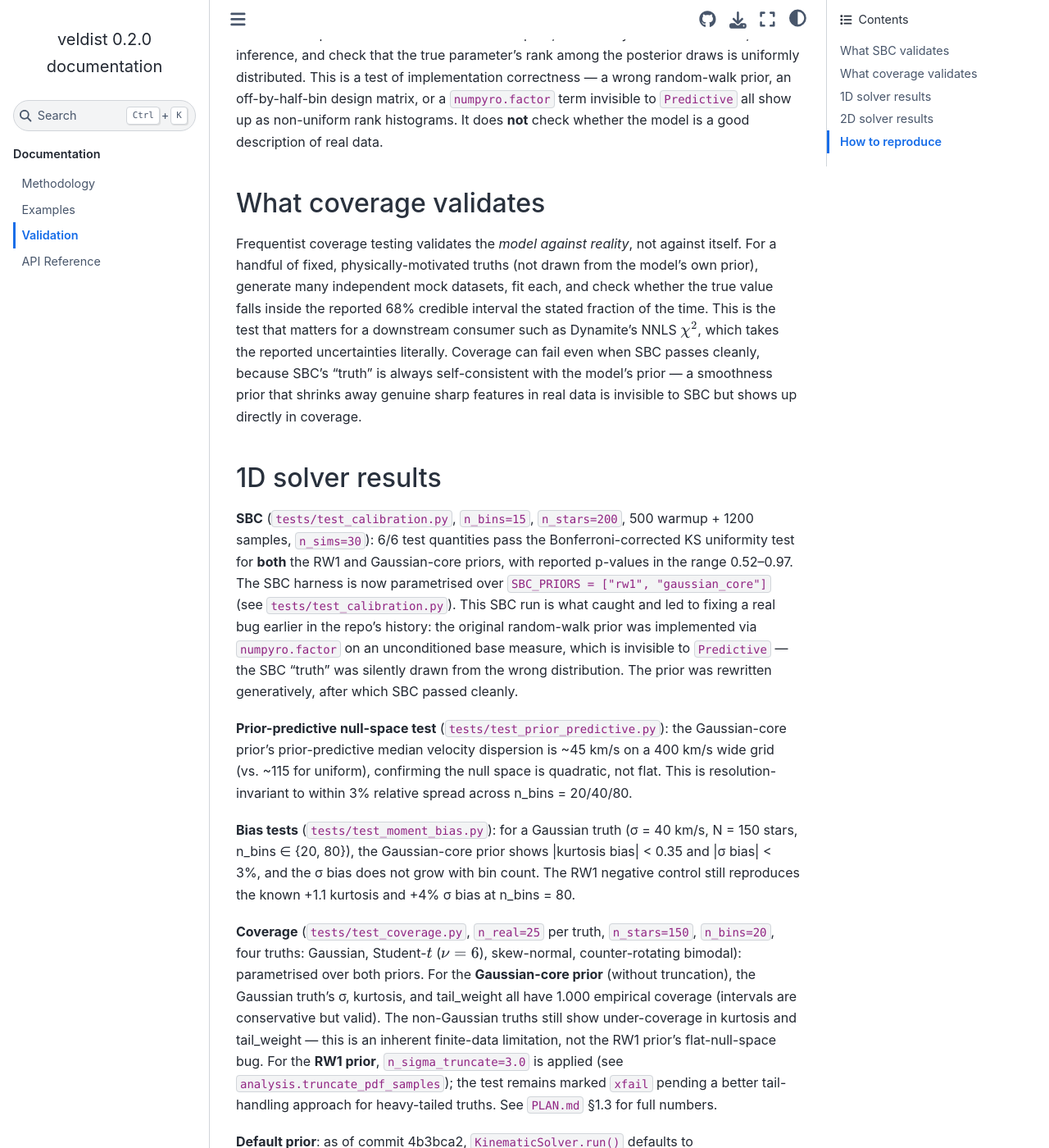
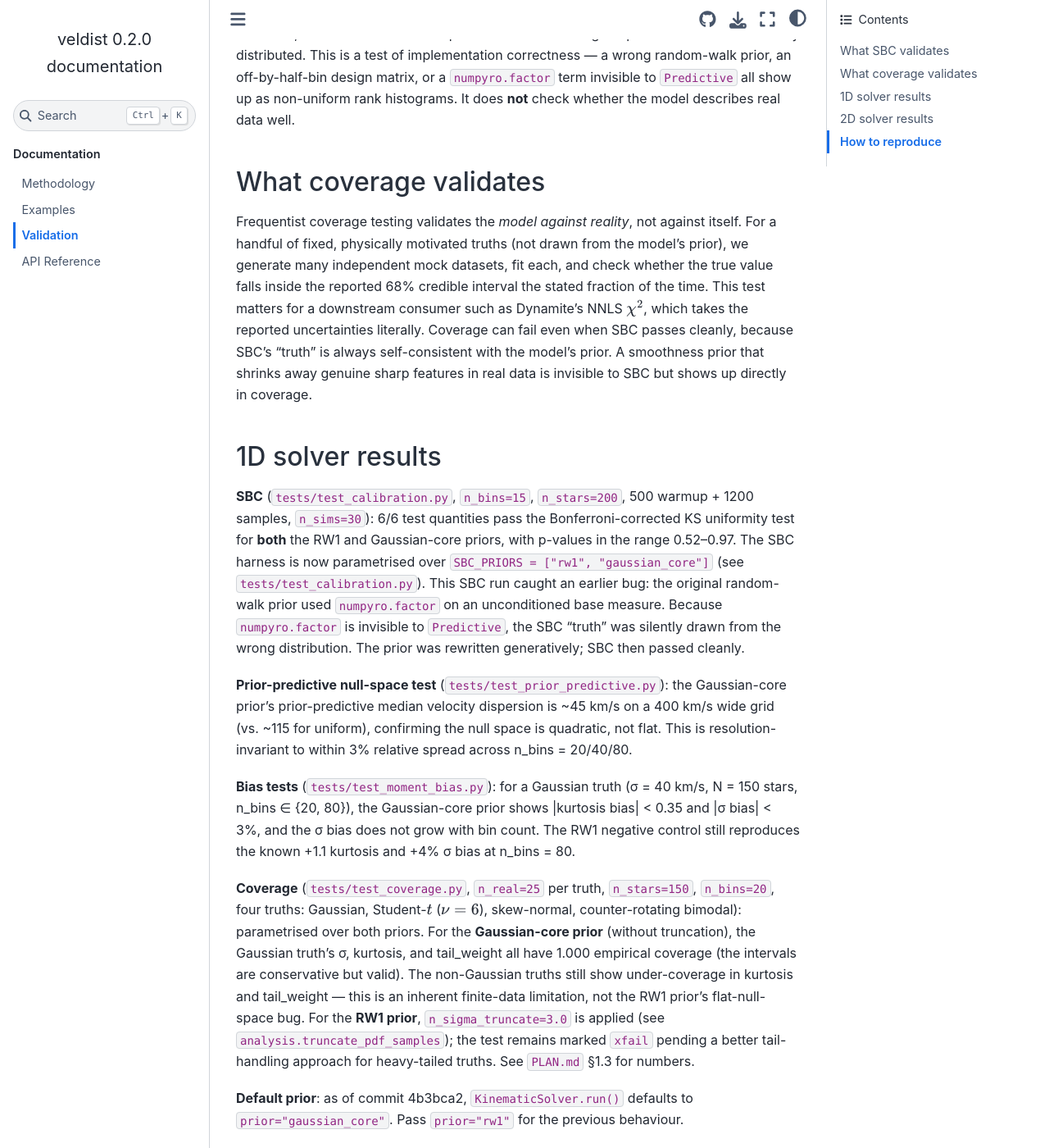
Before and after one commit to pjs902/veldist, a Sphinx documentation site: the page built from docs/validation.md, in a window 1280 px wide and 1400 px high, scrolled down 363 px. Shown: the whole window at 82% size. Built offline with Sphinx 7.4.7 and the Sphinx Book theme 1.1.4, drawn with Linux system fonts in a browser that asks for light colours; some of the changed text lies outside the part shown.

Commit message:
docs: tighten validation.md prose (split long sentences, remove em-dashes, trim filler)

````diff
--- a/docs/validation.md
+++ b/docs/validation.md
@@ -1,11 +1,10 @@
 # Validation
 
-This page summarises the statistical validation currently in the test suite
-for both the 1D (`KinematicSolver`) and 2D (`KinematicSolver2D`) solvers, and
-the 2D solver's performance gate. It reports what these tests found — including
-a known, currently-unresolved bias — rather than only the results that look
-good. See `PLAN.md` §1.2, §1.3, §3.3, and §3.4 for the full methodology and
-the reasoning behind each design choice.
+This page summarises the statistical validation in the test suite for the 1D
+(`KinematicSolver`) and 2D (`KinematicSolver2D`) solvers, and the 2D solver's
+performance gate. It reports what these tests found, including a known
+unresolved bias. See `PLAN.md` §1.2, §1.3, §3.3, and §3.4 for the full
+methodology.
 
 ## What SBC validates
 
@@ -16,34 +15,33 @@ parameter's rank among the posterior draws is uniformly distributed. This
 is a test of implementation correctness — a wrong random-walk prior, an
 off-by-half-bin design matrix, or a `numpyro.factor` term invisible to
 `Predictive` all show up as non-uniform rank histograms. It does **not**
-check whether the model is a good description of real data.
+check whether the model describes real data well.
 
 ## What coverage validates
 
 Frequentist coverage testing validates the *model against reality*, not
-against itself. For a handful of fixed, physically-motivated truths (not
-drawn from the model's own prior), generate many independent mock datasets,
+against itself. For a handful of fixed, physically motivated truths (not
+drawn from the model's prior), we generate many independent mock datasets,
 fit each, and check whether the true value falls inside the reported 68%
-credible interval the stated fraction of the time. This is the test that
-matters for a downstream consumer such as Dynamite's NNLS $\chi^2$, which
-takes the reported uncertainties literally. Coverage can fail even when SBC
-passes cleanly, because SBC's "truth" is always self-consistent with the
-model's prior — a smoothness prior that shrinks away genuine sharp features
-in real data is invisible to SBC but shows up directly in coverage.
+credible interval the stated fraction of the time. This test matters for a
+downstream consumer such as Dynamite's NNLS $\chi^2$, which takes the
+reported uncertainties literally. Coverage can fail even when SBC passes
+cleanly, because SBC's "truth" is always self-consistent with the model's
+prior. A smoothness prior that shrinks away genuine sharp features in real
+data is invisible to SBC but shows up directly in coverage.
 
 ## 1D solver results
 
 **SBC** (`tests/test_calibration.py`, `n_bins=15`, `n_stars=200`,
 500 warmup + 1200 samples, `n_sims=30`): 6/6 test quantities pass the
 Bonferroni-corrected KS uniformity test for **both** the RW1 and
-Gaussian-core priors, with reported p-values in the range 0.52–0.97. The
-SBC harness is now parametrised over ``SBC_PRIORS = ["rw1", "gaussian_core"]``
-(see `tests/test_calibration.py`). This SBC run is what caught and led to
-fixing a real bug earlier in the repo's history: the original random-walk
-prior was implemented via `numpyro.factor` on an unconditioned base measure,
-which is invisible to `Predictive` — the SBC "truth" was silently drawn from
-the wrong distribution. The prior was rewritten generatively, after which SBC
-passed cleanly.
+Gaussian-core priors, with p-values in the range 0.52–0.97. The SBC harness
+is now parametrised over ``SBC_PRIORS = ["rw1", "gaussian_core"]``
+(see `tests/test_calibration.py`). This SBC run caught an earlier bug: the
+original random-walk prior used `numpyro.factor` on an unconditioned base
+measure. Because `numpyro.factor` is invisible to `Predictive`, the SBC
+"truth" was silently drawn from the wrong distribution. The prior was
+rewritten generatively; SBC then passed cleanly.
 
 **Prior-predictive null-space test** (`tests/test_prior_predictive.py`):
 the Gaussian-core prior's prior-predictive median velocity dispersion is
@@ -61,30 +59,28 @@ with bin count. The RW1 negative control still reproduces the known
 `n_bins=20`, four truths: Gaussian, Student-$t$ ($\nu=6$), skew-normal,
 counter-rotating bimodal): parametrised over both priors. For the
 **Gaussian-core prior** (without truncation), the Gaussian truth's σ, kurtosis,
-and tail_weight all have 1.000 empirical coverage (intervals are conservative
-but valid). The non-Gaussian truths still show under-coverage in kurtosis and
-tail_weight — this is an inherent finite-data limitation, not the RW1 prior's
-flat-null-space bug. For the **RW1 prior**, `n_sigma_truncate=3.0` is applied
-(see `analysis.truncate_pdf_samples`); the test remains marked `xfail` pending
-a better tail-handling approach for heavy-tailed truths. See `PLAN.md` §1.3
-for full numbers.
+and tail_weight all have 1.000 empirical coverage (the intervals are
+conservative but valid). The non-Gaussian truths still show under-coverage in
+kurtosis and tail_weight — this is an inherent finite-data limitation, not the
+RW1 prior's flat-null-space bug. For the **RW1 prior**, `n_sigma_truncate=3.0`
+is applied (see `analysis.truncate_pdf_samples`); the test remains marked
+`xfail` pending a better tail-handling approach for heavy-tailed truths. See
+`PLAN.md` §1.3 for numbers.
 
 **Default prior**: as of commit 4b3bca2, `KinematicSolver.run()` defaults
-to `prior="gaussian_core"`. Pass `prior="rw1"` explicitly for the previous
-behaviour.
+to `prior="gaussian_core"`. Pass `prior="rw1"` for the previous behaviour.
 
 ## 2D solver results
 
 **SBC** (`tests/test_calibration_2d.py`, `K=10` (100 cells), `n_stars=250`,
 500 warmup + 1200 samples, `n_sims=30`): 6/6 test quantities (`mean_x`,
-`mean_y`, `sigma_x`, `sigma_y`, `rho`, `smoothness_sigma`) pass, 0/30
+`mean_y`, `sigma_x`, `sigma_y`, `rho`, `smoothness_sigma`) pass; 0/30
 simulations failed. The 2D model's GMRF prior was already implemented
 generatively (`z ~ N(0, I)` plus a deterministic Cholesky-whitening
 transform, never a bare `numpyro.factor` penalty) from the start, following
-the lesson learned from the 1D SBC bug above — this was verified rather than
-assumed, via `test_prior_predictive_is_smooth_2d`, which checks that
-`Predictive` draws of `intrinsic_pdf` are diffuse GMRF-like fields and not
-near-one-hot spikes.
+the lesson learned from the 1D SBC bug above. This was verified via
+`test_prior_predictive_is_smooth_2d`, which checks that `Predictive` draws of
+`intrinsic_pdf` are diffuse GMRF-like fields and not near-one-hot spikes.
 
 **Recovery** (`tests/test_veldist2d.py`, slow tests): the acceptance
 criterion for "2D minimally working" per the plan is recovering the full
@@ -94,24 +90,22 @@ marginal recovery alone would be equally well passed by a separable
 bivariate Gaussian with covariance $\mathrm{Var}(x)=\sigma_x^2$,
 $\mathrm{Var}(y)=\sigma_y^2$, $\mathrm{Cov}(x,y)=\rho\sigma_x\sigma_y$,
 using $\sigma_x=8$, $\sigma_y=6$, $\rho=0.6$, and recovers all three
-independent covariance
-components within the posterior half-68CI (5$\sigma$ tolerance).
-`test_recover_isotropic_gaussian` is the $\rho=0$ control, and
-`test_2d_marginal_matches_1d` cross-checks the 2D solver's $\hat v_1$
-marginal against a direct 1D fit of the same data — both pass. One finding
-along the way: these tests needed `n_stars=2000` rather than the
-plan-suggested 200–400, because at lower star counts the GMRF prior induces
-a measurable finite-sample shrinkage bias in the recovered variance (the
-same underlying mechanism as the 1D kurtosis bias above — many free grid
-cells relative to star count). This was fixed by raising $N$, a genuine
-mitigation, rather than by loosening the tolerance.
+independent covariance components within the posterior half-68CI
+(5$\sigma$ tolerance). `test_recover_isotropic_gaussian` is the $\rho=0$
+control. `test_2d_marginal_matches_1d` cross-checks the 2D solver's
+$\hat v_1$ marginal against a direct 1D fit of the same data — both pass.
+One finding: these tests needed `n_stars=2000` rather than the plan-suggested
+200–400, because at lower star counts the GMRF prior induces a measurable
+finite-sample shrinkage bias in the recovered variance (the same underlying
+mechanism as the 1D kurtosis bias above — many free grid cells relative to
+star count). This was fixed by raising $N$, a genuine mitigation, rather than
+by loosening the tolerance.
 
 **Performance gate** (`PLAN.md` §3.4): the plan defines an explicit,
-measurable gate before considering any SVI/Pathfinder escalation — run
+measurable gate before considering any SVI/Pathfinder escalation. Run
 `K=20` (400 cells), `N=5000` mock stars, 500 warmup + 1000 samples on CPU
 with 4 chains, and proceed with plain NUTS if wall time < 10 min, minimum
-ESS/`n_samples` > 0.1, and maximum $\hat R$ < 1.01. Measured directly this
-session:
+ESS/`n_samples` > 0.1, and maximum $\hat R$ < 1.01. Measured:
 
 | Criterion | Threshold | Measured | Verdict |
 |---|---|---|---|
@@ -122,18 +116,17 @@ session:
 All three criteria pass with wide margin (ESS and $\hat R$ were checked
 across `smoothness_sigma`, the latent `z` vector, and `intrinsic_pdf`, not
 just the cheapest scalar; `intrinsic_pdf` was the binding constraint on both
-ESS and $\hat R$). Per the plan, the gate passing means **no escalation is
-warranted** — the SVI/Pathfinder ladder (K reduction, `dense_mass=True`,
-GPU, Pathfinder-for-init, full SVI) was not built, consistent with the
-plan's instruction not to build it speculatively. Full numbers and the
-reproduction procedure are recorded in `PLAN.md` §3.4, "Gate result
+ESS and $\hat R$). All three criteria pass. Per the plan, **no escalation is
+warranted**; the SVI/Pathfinder ladder (K reduction, `dense_mass=True`,
+GPU, Pathfinder-for-init, full SVI) was not built, as the plan instructs. Full numbers and the
+reproduction procedure are recorded in `PLAN.md` §3.4 "Gate result
 (measured)".
 
 ## How to reproduce
 
-All of the slow tests below run actual NUTS sampling and take from tens of
-seconds to several minutes each; they are excluded from the default fast
-test run (`pytest tests/ -v --tb=short -m "not slow"`).
+The slow tests below run actual NUTS sampling and take from tens of seconds
+to several minutes each; they are excluded from the default fast test run
+(`pytest tests/ -v --tb=short -m "not slow"`).
 
 ```bash
 # 1D SBC
@@ -151,5 +144,5 @@ pytest tests/test_veldist2d.py -m slow -v
 
 The §3.4 performance gate is a one-off measurement, not a pytest test (it
 calls `numpyro.infer.MCMC`/`NUTS` directly on `model_2d` with `num_chains=4`,
-which `KinematicSolver2D.run()` does not currently expose) — the procedure
-and exact configuration to reproduce it are recorded in `PLAN.md` §3.4.
+which `KinematicSolver2D.run()` does not currently expose). See `PLAN.md`
+§3.4 for the exact procedure.
````
